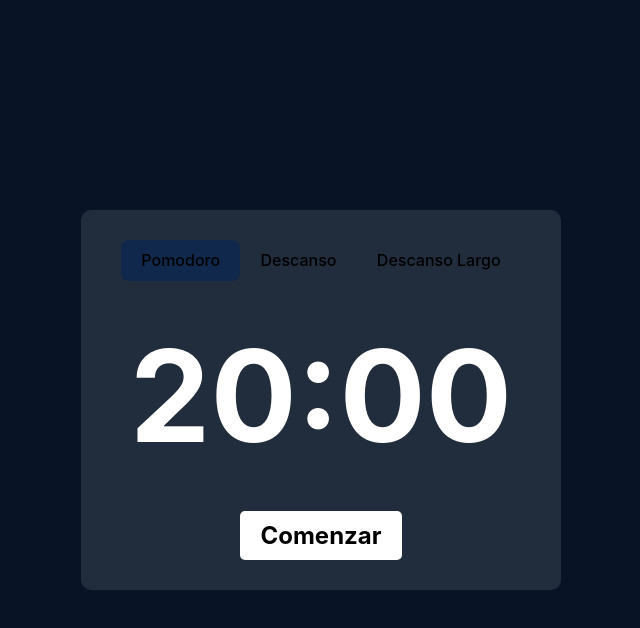
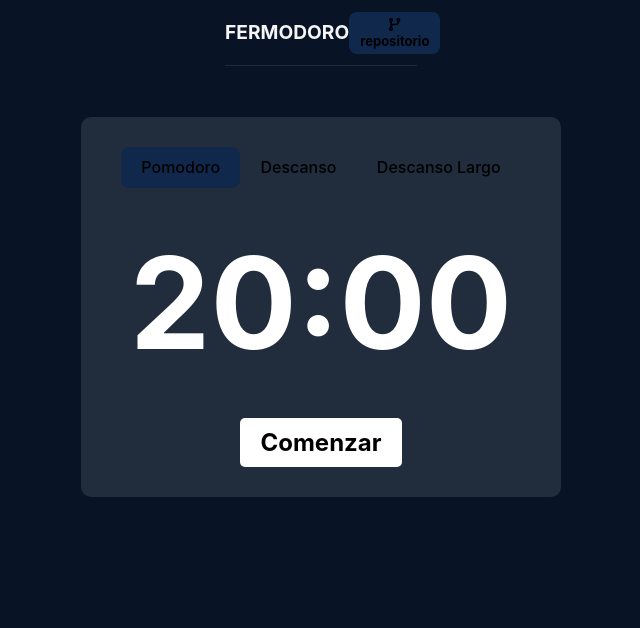
Before and after one commit to fq962/pomodoro-react, a React (Vite) app: page / in a window 1280 px wide. Shown: the top 628 px of the page, without its empty margins (319-959 px from the left). Built offline with nearby package versions, Linux system fonts and the light colour scheme.

Commit message:
style: :art: Navbar
Navbar y CSS

```diff
--- a/src/App.css
+++ b/src/App.css
@@ -1,13 +1,13 @@
 #root {
-  max-width: 1280px;
-  margin: 0 auto;
-  padding: 2rem;
+  max-width: 100%;
+  margin: 0;
+  padding: 0;
   text-align: center;
 }
 
 body {
   margin: 0;
-  display: flex;
+  display: block;
   place-items: center;
   min-width: 320px;
   min-height: 100vh;
@@ -18,38 +18,12 @@ body {
   background-color: var(--first-color);
 }
 
-.logo {
-  height: 6em;
-  padding: 1.5em;
-  will-change: filter;
-  transition: filter 300ms;
+
+header {
+  color: #fff;
+  display: block;
+  justify-content: space-between;
+  align-items: center;
+  padding: 0;
+  width: 100%;
 }
-.logo:hover {
-  filter: drop-shadow(0 0 2em #646cffaa);
-}
-.logo.react:hover {
-  filter: drop-shadow(0 0 2em #61dafbaa);
-}
-
-@keyframes logo-spin {
-  from {
-    transform: rotate(0deg);
-  }
-  to {
-    transform: rotate(360deg);
-  }
-}
-
-@media (prefers-reduced-motion: no-preference) {
-  a:nth-of-type(2) .logo {
-    animation: logo-spin infinite 20s linear;
-  }
-}
-
-.card {
-  padding: 2em;
-}
-
-.read-the-docs {
-  color: #888;
-}
--- a/src/App.jsx
+++ b/src/App.jsx
@@ -1,10 +1,14 @@
 // import { useState } from 'react'
 import './App.css'
+import Navbar from './components/navbar/navbar'
 import Timer from './components/timer/timer'
 
 function App() {
   return (
     <div>
+      <header>
+        <Navbar />
+      </header>
       <Timer />
     </div>
   )
--- /dev/null
+++ b/src/components/navbar/navbar.css
@@ -0,0 +1,43 @@
+.contenedor {
+    height: 45px;
+    margin-bottom: 20px;
+    display: flex;
+    align-items: center;
+    justify-content: space-around;
+}
+
+.opciones {
+    display: flex;
+    align-items: center;
+    justify-content: space-between;
+    color: whitesmoke;
+    width: 40%;
+    margin-top: 20px;
+}
+
+.logo{
+    font-family: Inter, system-ui, Avenir, Helvetica, Arial, sans-serif;
+    font-weight: bold;
+    font-size: larger;
+}
+
+.repo{
+    cursor: auto;
+    background-color: #10284c;
+    font-size: small;
+    padding-left: 10px;
+    padding-right: 10px;
+    padding-top: 4px;
+    padding-bottom: 4px;
+    border-radius: 8px;
+    font-family: Inter, system-ui, Avenir, Helvetica, Arial, sans-serif;
+    font-weight: bold;
+}
+
+.navbar-line {
+    display: inline-block;
+    background-color: rgba(237, 237, 237, 0.1);
+    height: 1px;
+    width: 40%;
+    margin-bottom: 45px;
+  }
--- /dev/null
+++ b/src/components/navbar/navbar.jsx
@@ -0,0 +1,26 @@
+import React from 'react'
+import './navbar.css'
+import { FontAwesomeIcon } from '@fortawesome/react-fontawesome'
+import { faCodeBranch } from '@fortawesome/free-solid-svg-icons'
+
+function Navbar() {
+  const repoURL = 'https://github.com/fq962/pomodoro-react'
+  const handleRepoClick = () => {
+    window.open(repoURL, '_blank')
+  }
+  return (
+    <div className='navbar'>
+      <div className='contenedor'>
+        <div className='opciones'>
+          <span className='logo'>FERMODORO</span>
+          <button className='repo' onClick={handleRepoClick}>
+            <FontAwesomeIcon icon={faCodeBranch} /> repositorio
+          </button>
+        </div>
+      </div>
+      <div className='navbar-line'></div>
+    </div>
+  )
+}
+
+export default Navbar
--- a/src/components/timer/timer.css
+++ b/src/components/timer/timer.css
@@ -1,8 +1,8 @@
 .container{
-    display: flex;
-    flex-direction: column;
+    display: inline-block;
+    /* flex-direction: column;
     align-items: center;
-    justify-content: center;
+    justify-content: center; */
     height: 380px;
     width: 480px;
 
--- a/src/index.css
+++ b/src/index.css
@@ -12,17 +12,6 @@
   -moz-osx-font-smoothing: grayscale;
   -webkit-text-size-adjust: 100%;
 }
-
-a {
-  font-weight: 500;
-  color: #646cff;
-  text-decoration: inherit;
-}
-a:hover {
-  color: #535bf2;
-}
-
-
 
 h1 {
   font-size: 3.2em;
@@ -42,7 +31,8 @@ button {
 }
 
 
-@media (prefers-color-scheme: light) {
+
+/* @media (prefers-color-scheme: light) {
   :root {
     color: #213547;
     background-color: #ffffff;
@@ -50,4 +40,4 @@ button {
   a:hover {
     color: #747bff;
   }
-}
+} */
--- a/vite.config.js
+++ b/vite.config.js
@@ -1,7 +1,15 @@
 import { defineConfig } from 'vite'
 import react from '@vitejs/plugin-react-swc'
+import macrosPlugin from 'babel-plugin-macros'
 
 // https://vitejs.dev/config/
 export default defineConfig({
-  plugins: [react()],
+  plugins: [
+    react(),
+    macrosPlugin({
+      'fontawesome-svg-core': {
+        license: 'free'
+      }
+    })
+  ]
 })
```
Also changed, not shown: package.json (+7 -0 lines), 1 other file (tests, documents, lock files or other folders).
